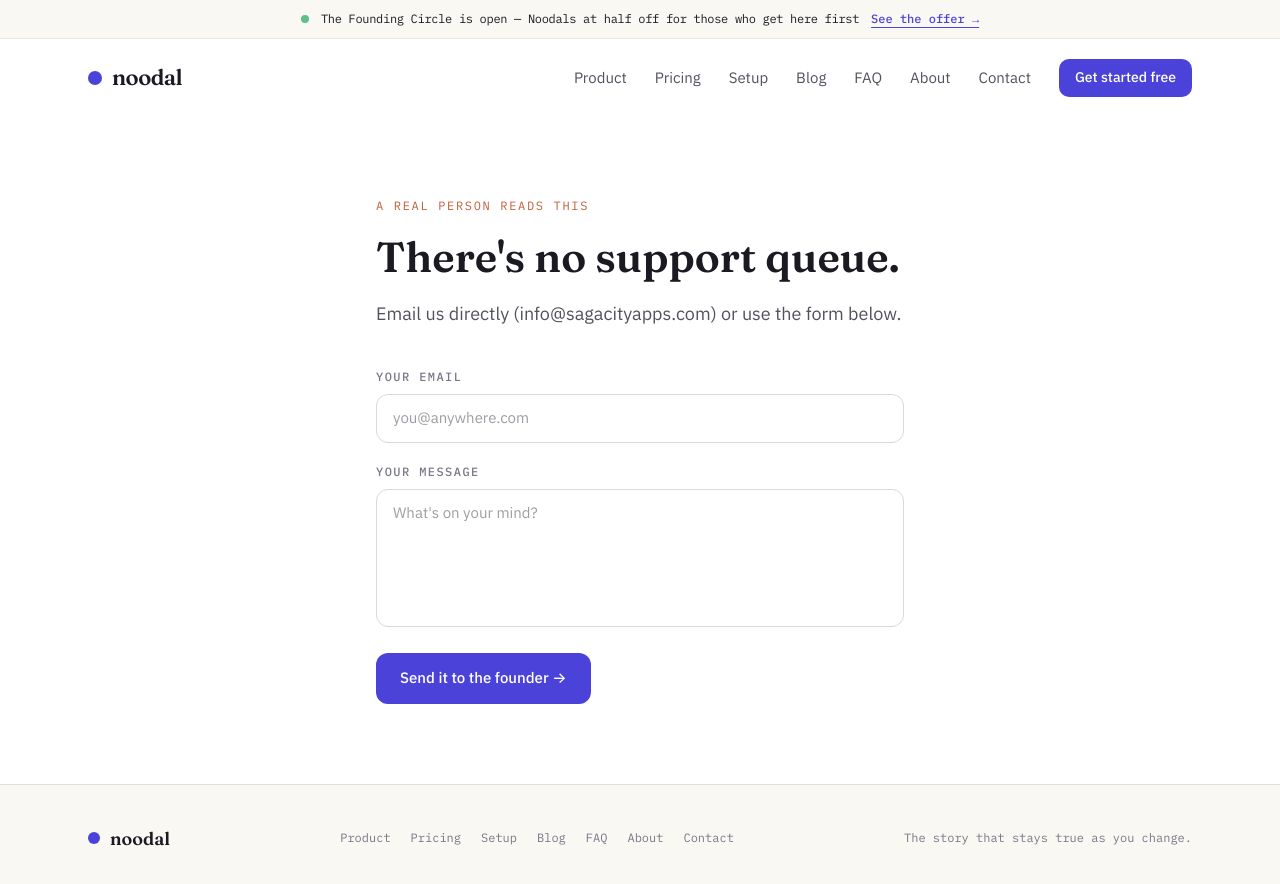
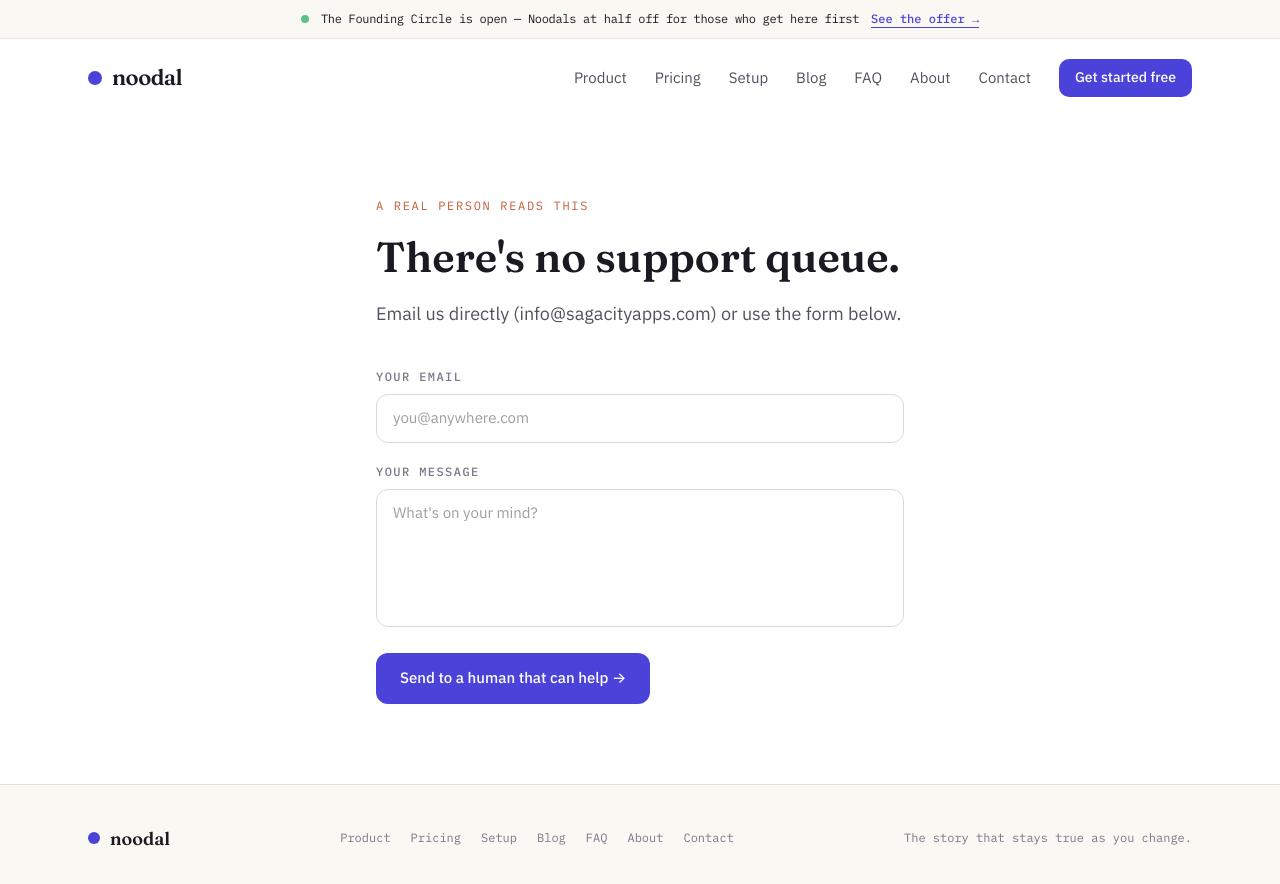
Before and after one commit to eugeniology/Noodalchatapp, a React (Vite) app: page /contact in a window 1280 px wide. Shown: the top 884 px of the page. Built offline with nearby package versions, Linux system fonts and the light colour scheme; no server answers.

Commit message:
Contact form: relabel submit button
"Send it to the founder" -> "Send to a human that can help"

```diff
--- a/src/app/components/marketing/ContactPage.tsx
+++ b/src/app/components/marketing/ContactPage.tsx
@@ -73,7 +73,7 @@ export function ContactPage() {
               />
             </div>
             <button type="submit" style={{ background: "var(--noo-purple)" }} className="rounded-[12px] px-6 py-3.5 text-[15px] font-medium text-white hover:opacity-90">
-              Send it to the founder&nbsp;→
+              Send to a human that can help&nbsp;→
             </button>
           </form>
         )}
```
